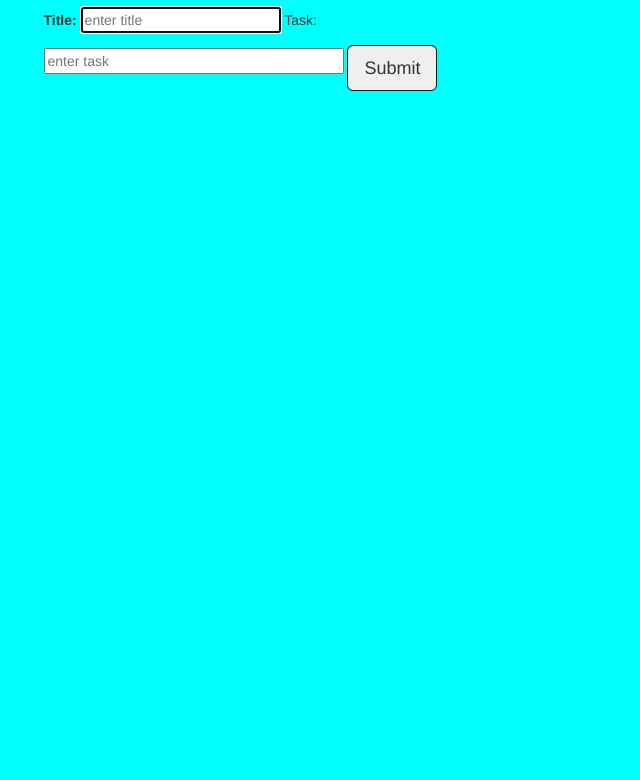
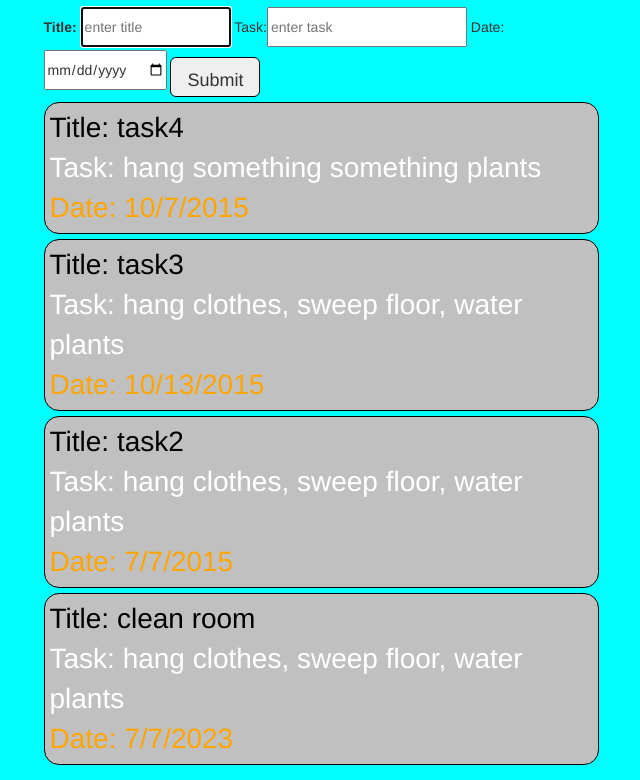
Before and after one commit to goodbedford/todo-app, a plain HTML site: page index.html in a window 1280 px wide. Shown: the part 63-843 px from the top of the page, without its empty margins (319-959 px from the left). Before the commit the page ends 800 px from the top, so only its background shows below. Drawn offline with nearby package versions, Linux system fonts and the light colour scheme.

Commit message:
basic home work and bonus attempt

```diff
--- a/index.html
+++ b/index.html
@@ -15,6 +15,7 @@
           <label>Title:</label>
           <input id="newItemTitle" class="titleInput" type="text" placeholder="enter title" autofocus>
           <lable>Task:</lable><input id="newItem" class="taskInput" type="text" placeholder="enter task" >
+          <lable>Date:</lable><input id="myDate" class="dateInput" type="date" placeholder="pick date" >
 
             <input id="submit" class="btn btn-lg" type="submit">
           <ul id="list" class="my-list">
--- a/scripts.js
+++ b/scripts.js
@@ -6,17 +6,34 @@ $body = $("body");
   var $newItem = $("#newItem");
   var $submit = $("#submit");
   var $listParent = $("#list");
-  var listOfTask=[
+  var $dateInput = $("#myDate");
+  var listOfTask = [
         {title: "clean room",
-         task: "hang clothes, sweep floor, water plants"},
+         task: "hang clothes, sweep floor, water plants",
+         date: new Date(2023, 6, 7)},
         {title: "task2",
-         task: "hang clothes, sweep floor, water plants"},
+         task: "hang clothes, sweep floor, water plants",
+         date: new Date(2015, 6, 7)},
         {title: "task3",
-          task: "hang clothes, sweep floor, water plants"},
+          task: "hang clothes, sweep floor, water plants",
+          date: new Date(2015, 9, 13)},
         {title: "task4",
-          task: "hang something something plants"}
+          task: "hang something something plants",
+          date: new Date(2015, 9, 7)}
   ];
 
+  var displayTasks = function(listOfTask, parentUl){
+    $.each(listOfTask, function(index, item){
+      var $tempLi = $("<li />");
+      var tempItem = "<span class='miniHeader'>Title: " + item.title + "</span>";
+          tempItem += "<br />";
+          tempItem += "Task: " + item.task;
+          tempItem += "<br />";
+          tempItem += "<span id='dateText' class='date-display'>Date: " + item.date.toLocaleDateString("en-US") + "</span>";
+        $tempLi.html( tempItem );
+        parentUl.prepend($tempLi);
+    });
+  }
   // var addToList = function(evt,liParent, item){
   //   evt.preventDefault();
   //   console.log("I was clicked");
@@ -28,18 +45,48 @@ $body = $("body");
   var addToList = function(){
     event.preventDefault();
     console.log("I was clicked");
-    if($newItem.val() != ""){
+    if($newItem.val() != "" && $newItemTitle.val() != ""){
       var $listItem = $("<li></li>");
       var tempTask = "<span class='miniHeader'>Title: " + $newItemTitle.val() + "</span>";
           tempTask += "<br />";
           tempTask += "Task: " + $newItem.val();
+          tempTask += "<br />";
+          tempTask += "<span id='dateText' class='date-display'>Date: " + $dateInput.val()  + "</span>";
       $listItem.html( tempTask );
       $listParent.prepend($listItem);
       $newItemTitle.val("");
       $newItem.val("");
     }
   }
+  var dateFormater = function(dTxt){
+    // 2023-08-23
+    // new Date(2015, 9, 13)
+    var dateArr = dTxt.split("-");
+    var tempDate= { month: dateArr[1],
+            day: dateArr[2],
+            year: dateArr[0]
+          };
+    var d = new Date(tempDate.year, tempDate.month, tempDate.day);
+    return d;
+  }
+  var d1 = new Date();
+  var d2 = new Date(2015, 6, 30);
+  var one_day = 1000 * 60 * 60 * 24;
 
+   var dateDiff = function(fromDate, toDate){
+      var dateDifferenceMs = toDate.getTime() - fromDate.getTime();
+      var daysDiff = dateDifferenceMs / one_day;
+      return Math.round(daysDiff);
+    }
+  console.log(dateDiff(d1,d2));
+
+  var taskDueAlert = function(d1,d2, dFunc){
+    var daysToAlert = dFunc(d1,d2);
+    if (daysToAlert < 3){
+      //add class to change color
+    }
+
+  }
   var removeListItem = function(){
     $listParent.children().on("click", function(){
       this.remove();
@@ -52,6 +99,7 @@ $body = $("body");
   }
 
   $submit.on("click", addToList);
-  $listParent.on("click", "li", markCompleted);
+  $listParent.on("click", "li", removeListItem);
+  displayTasks(listOfTask, $listParent);
 
 });
--- a/style.css
+++ b/style.css
@@ -2,17 +2,30 @@
 body{
   background-color: aqua;
 }
+input{
+  height: 40px;
+}
 
+
+.btn{
+  margin-top: 10px;
+  border:1px solid black;
+}
 .completed{
   color: brown;
   text-decoration: line-through;
 }
+
 .form-group{
 }
 
 .miniHeader{
   color: black;
   height: 3em;
+}
+
+.date-display{
+  color: orange;
 }
 .my-list{
   color: white;
@@ -29,14 +42,8 @@ body{
 }
 
 .taskInput{
-  width: 300px;
+  width: 200px;
 }
 .titleInput{
-  width: 200px;
+  width: 150px;
 }
-
-
-.btn{
-  margin-top: 10px;
-  border:1px solid black;
-}
```
